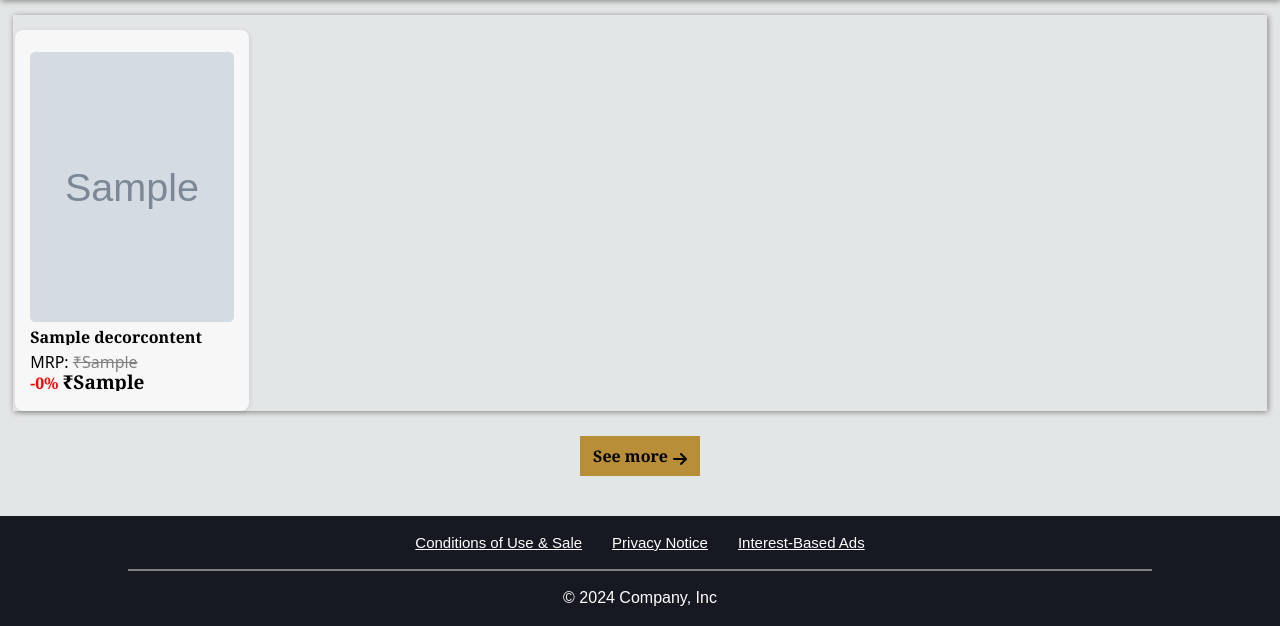
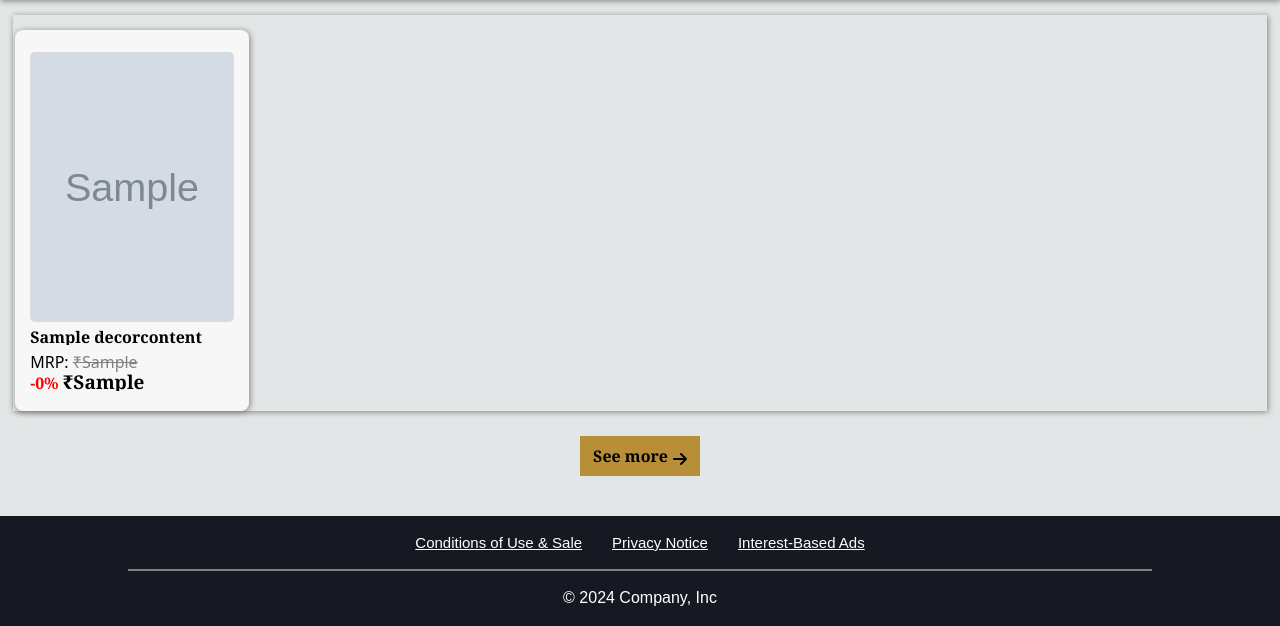
Before and after one commit to Tarasankar-create/E-commerce-website, a Django app: page /decor/ in a window 1280 px wide; the page is wider, and only the part inside the window is pictured. Shown: the part 550-1176 px from the top of that part. Run offline with Django 5.2, Linux system fonts and the light colour scheme; tables that the repository leaves empty hold one stand-in row (values such as "Sample post"); grey boxes marked "Sample" are stand-in pictures.

Commit message:
Remove box shadow from Decor_style.css

```diff
--- a/home/static/css/Decor_style.css
+++ b/home/static/css/Decor_style.css
@@ -64,7 +64,6 @@
     flex-direction: column;
     align-items: center;
     padding: 15px;
-    box-shadow: 1px 1px 5px rgba(0, 0, 0, 0.1);
     border-radius: 8px;
     position: relative;
 }
```
